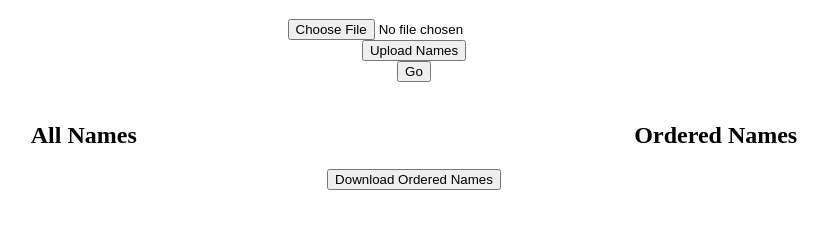
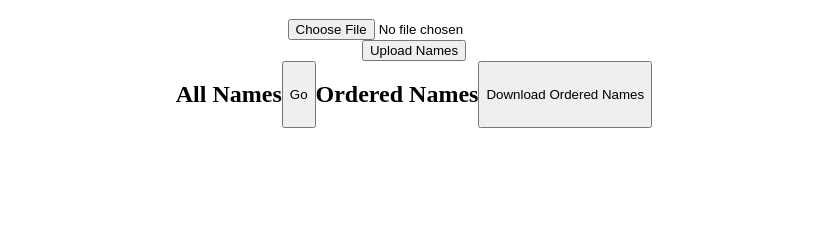
Before and after one commit to kev-g00009/kev-g00009.github.io, a plain HTML site: page index.html in a window 1280 px wide. Shown: the part 69-298 px from the top of the page, without its empty margins (226-1054 px from the left). Drawn offline with Linux system fonts and the light colour scheme.

Commit message:
text highlighting, moved stuff around

```diff
--- a/index.html
+++ b/index.html
@@ -23,6 +23,13 @@
             border: 1px solid black;
             padding: 8px;
         }
+        td:hover {
+            background-color: #add8e6;
+        }
+        #table-titles {
+            display: flex;
+            justify-content: space-between;
+        }
     </style>
 </head>
 <body>
@@ -30,22 +37,24 @@
         <h1>Name Ordering App</h1>
         <input type="file" id="file-upload" accept=".csv">
         <button id="upload-btn">Upload Names</button>
-        <button id="go-btn">Go</button>
+        <div id="table-titles">
+            <h2>All Names</h2>
+            <button id="go-btn">Go</button>
+            <h2>Ordered Names</h2>
+            <button id="download-btn">Download Ordered Names</button>
+        </div>
         <div id="tables">
             <div id="all-names">
-                <h2>All Names</h2>
                 <table id="name-table">
                     <!-- This is where the names will be inserted -->
                 </table>
             </div>
             <div id="ordered-names">
-                <h2>Ordered Names</h2>
                 <table id="ordered-table">
                     <!-- Ordered names will be inserted here -->
                 </table>
             </div>
         </div>
-        <button id="download-btn">Download Ordered Names</button>
     </div>
     <script src="script.js"></script>
 </body>
--- a/script.js
+++ b/script.js
@@ -1,6 +1,5 @@
 var names;
 var orderedNames = [];
-var currentNumber = 1;
 var ordering = false;
 
 document.getElementById('upload-btn').addEventListener('click', function() {
```
